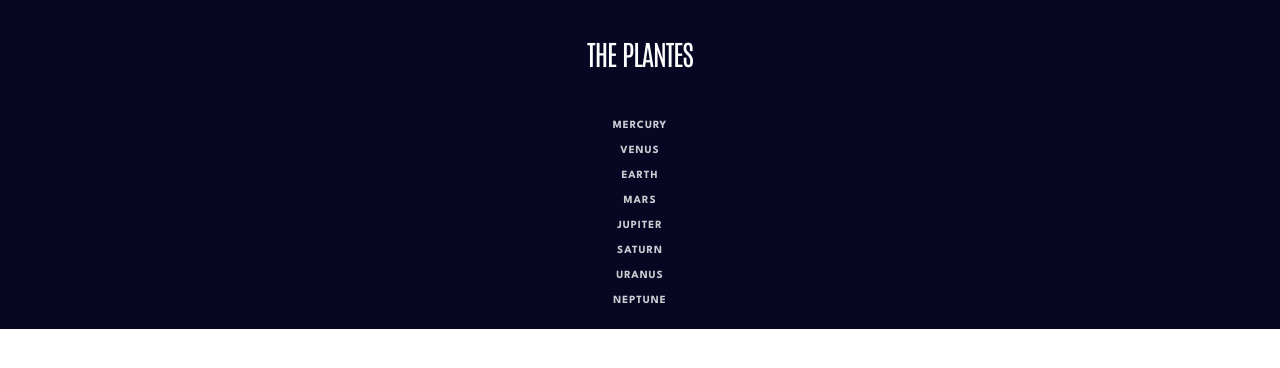
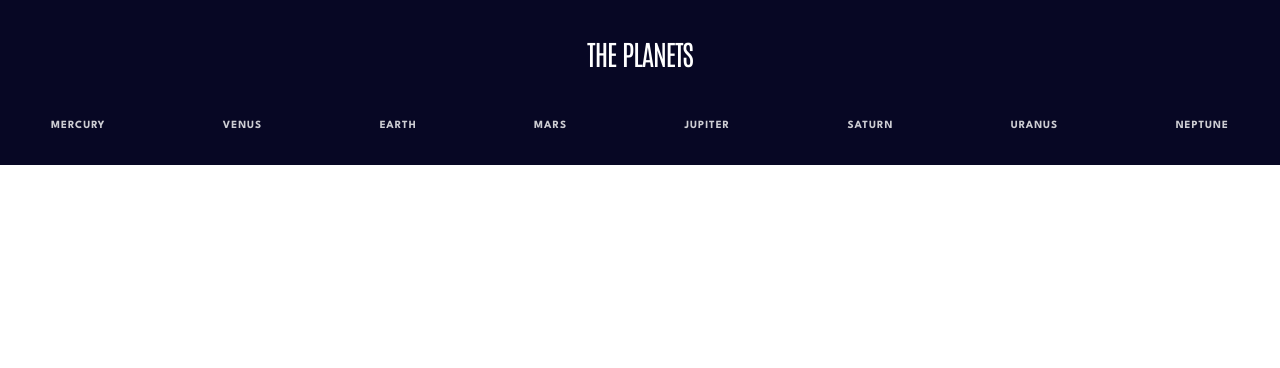
Before and after one commit to alexJSanchez/Planets, a React (Create React App) app in the folder planet-facts/: page / in a window 1280 px wide. Shown: the top 368 px of the page. Built offline with nearby package versions, Linux system fonts and the light colour scheme.

Commit message:
tablet section

```diff
--- a/planet-facts/src/components/Nav.js
+++ b/planet-facts/src/components/Nav.js
@@ -3,16 +3,16 @@ import { Link } from "react-router-dom";
 import { iconHamburger } from "../assets/addImages";
 function Nav() {
   return (
-    <div className="flex justify-between tablet:flex-col text-center bg-mysteriousDepth px-6 py-4 tablet:pt-[2rem]">
+    <div className="flex justify-between tablet:flex-col text-center items-center tablet:items-stretch bg-mysteriousDepth px-6 tablet:px-[3.1875rem] py-4 tablet:pb-[1.6875rem] tablet:pt-[2rem]">
       <p className="uppercase text-[#fff] font-antonio text-[1.75rem] tracking-[-0.0656rem] tablet:pb-[2.4375rem]">
-        The Plantes
+        The Planets
       </p>
       <img
         src={iconHamburger}
         className="bg-white tablet:hidden"
         alt="geologyEarth"
       />
-      <ul className="hidden tablet:block uppercase flex justify-evenly opacity-80 text-[#fff] font-leagueSpartan text-[0.6875rem] font-bold leading-[1.5625rem] tracking-[0.0625rem] py">
+      <ul className="hidden uppercase tablet:flex tablet:justify-between opacity-80 text-[#fff] font-leagueSpartan text-[0.6875rem] font-bold leading-[1.5625rem] tracking-[0.0625rem] py">
         <Link to="/mercury">
           <li>Mercury</li>
         </Link>
```
